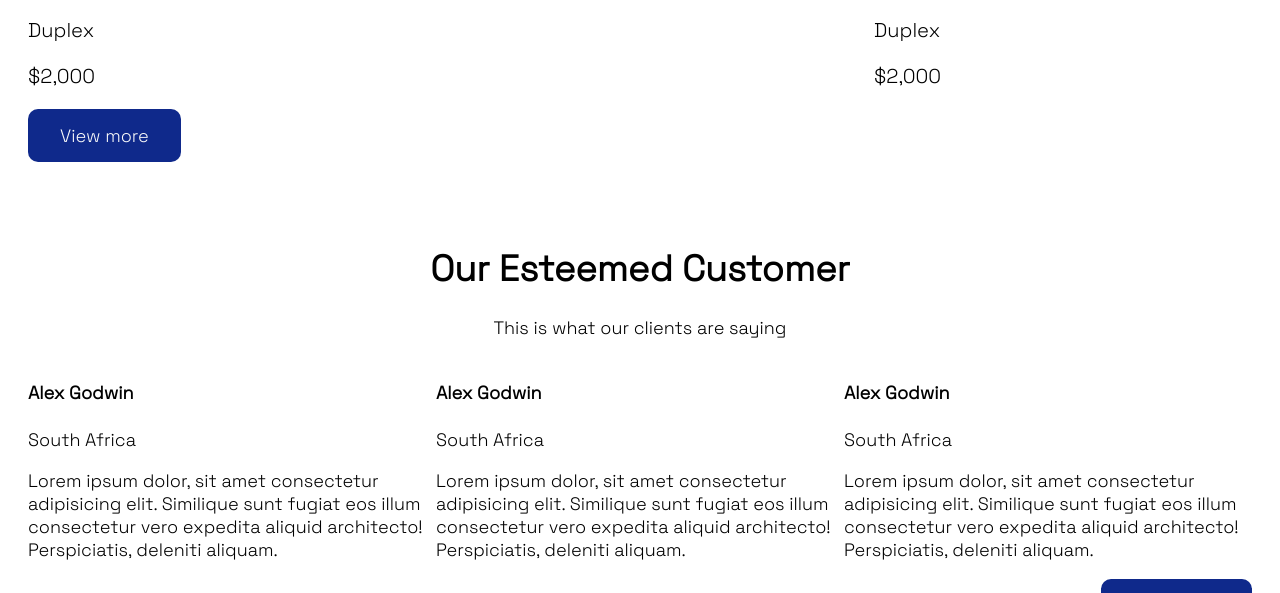
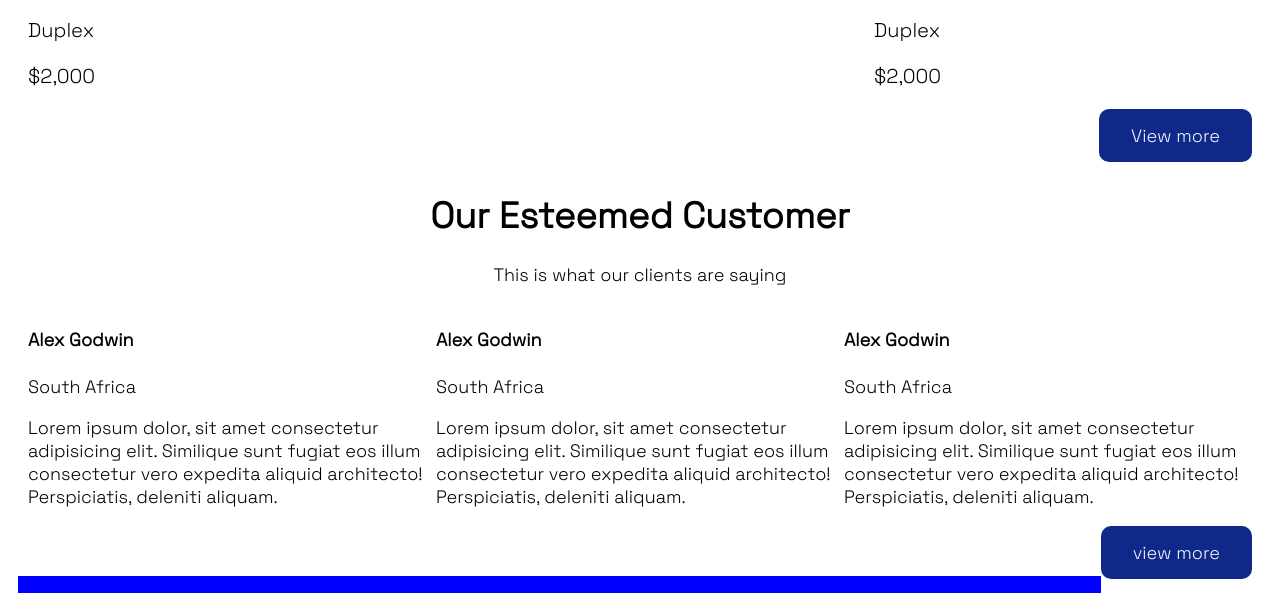
Before and after one commit to WMCharles/Vallies-Estate, a plain HTML site: page index.html in a window 1280 px wide. Shown: the part 2715-3308 px from the top of the page. Drawn offline with Linux system fonts and the light colour scheme.

Commit message:
Styled buttons

```diff
--- a/assets/css/style.css
+++ b/assets/css/style.css
@@ -39,6 +39,9 @@ header ul li a {
     font-size: 18px;
 }
 
+.view-more {
+    float: right;
+}
 
 .intro {
     margin-top: 20px;
```
